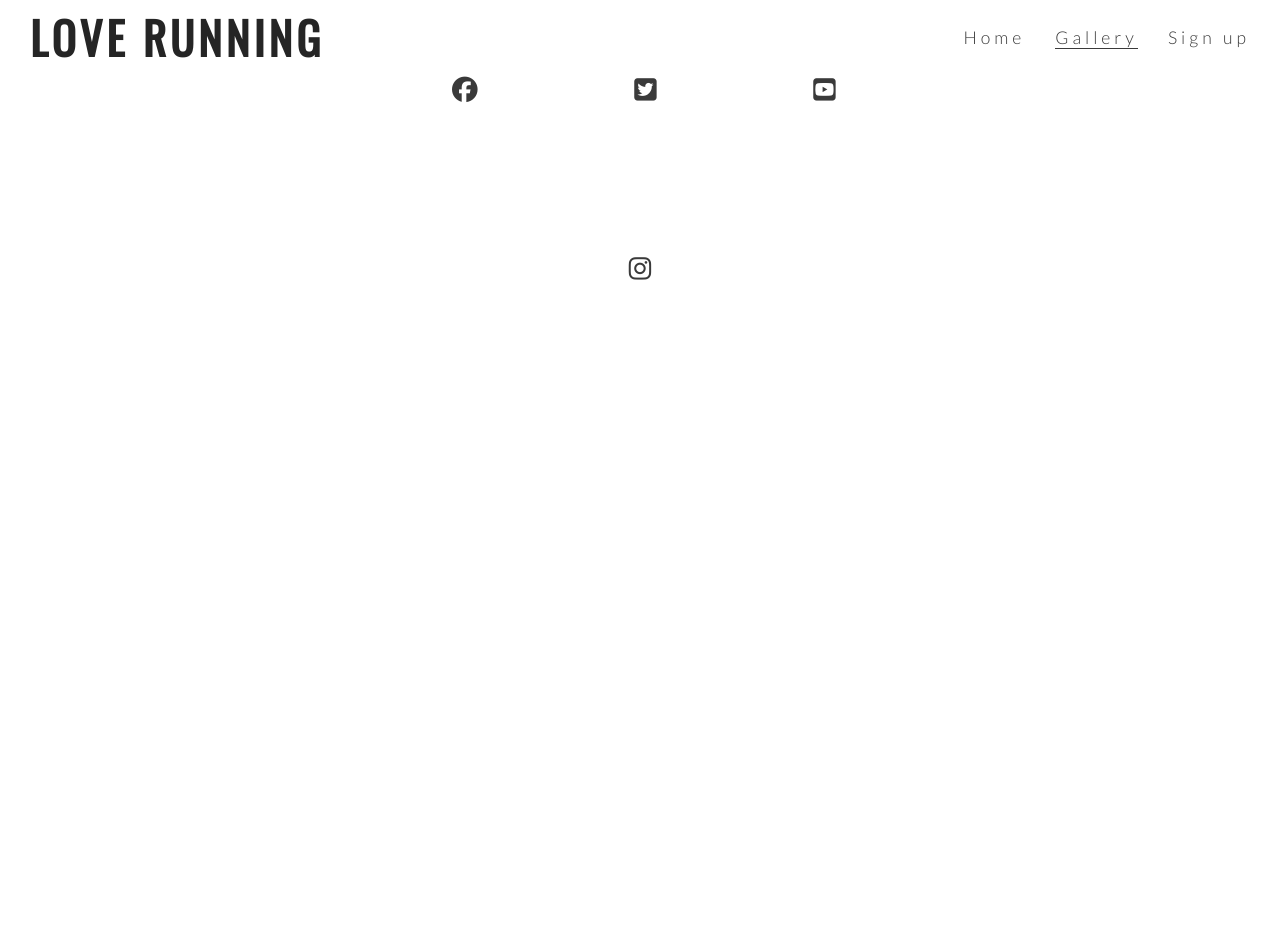
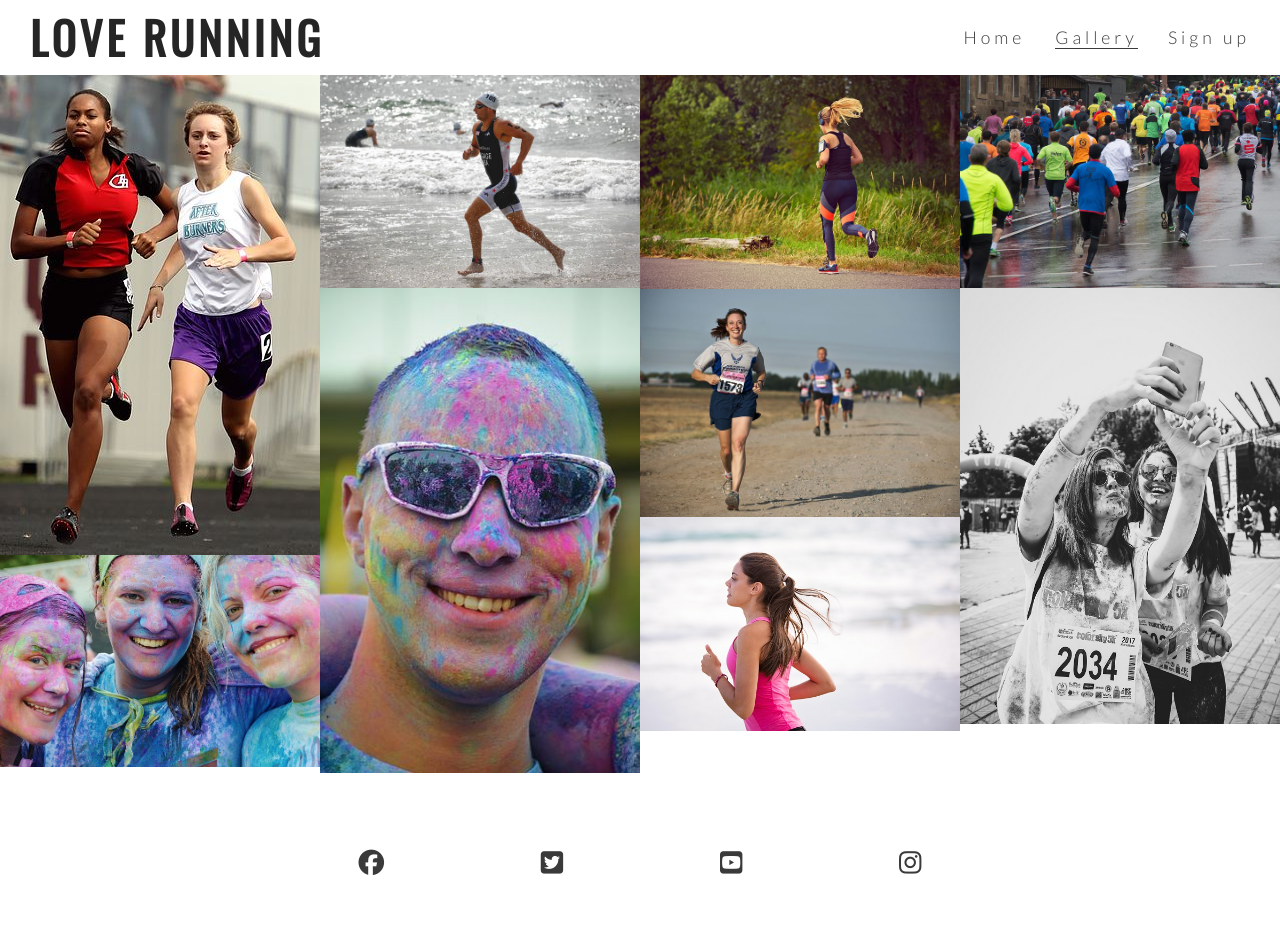
Before and after one commit to khalidcodes1/love-running, a plain HTML site: page gallery.html in a window 1280 px wide. Before the commit the page ends 800 px from the top, so only its background shows below. Drawn offline with nearby package versions, Linux system fonts and the light colour scheme.

Commit message:
Add gallery photos and masonry styling

```diff
--- a/assets/css/style.css
+++ b/assets/css/style.css
@@ -239,3 +239,16 @@ footer {
     padding: 5%;
     color: #3a3a3a;
 }
+
+/* gallery */
+
+#photos {
+    clear: both;
+    line-height: 0;
+    column-count: 4;
+    column-gap: 0;
+}
+
+#photos>img {
+    width: 100%;
+}
--- a/gallery.html
+++ b/gallery.html
@@ -32,6 +32,18 @@
             </ul>
         </nav>
     </header>
+    <section id="photos">
+        <img src="assets/images/athletes.jpg" alt="Two athletes running together">
+        <img src="assets/images/girls.jpg" alt="Three girls at charity paint running festival">
+        <img src="assets/images/runner3.jpg" alt="Solo male runner jogging on a beach">
+        <img src="assets/images/man.jpg" alt="Man at charity paint running festival">
+        <img src="assets/images/runner1.jpg" alt="Solo feamle runner jogging through phoenix park">
+        <img src="assets/images/runner2.jpg" alt="Runners competing in marathon">
+        <img src="assets/images/runner4.jpg" alt="Solo female runner jogging on a beach">
+        <img src="assets/images/running_gang.jpg" alt="Large group of runners taking part in a marathon on a rainy day">
+        <img src="assets/images/mud-run.jpg"
+            alt="Two women runners taking a muddy selfie after the Mud Runners Championship">
+    </section>
 
     <footer>
         <ul class="social-networks">
```
Also changed, not shown: assets/images/athletes.jpg (added), assets/images/girls.jpg (added), assets/images/man.jpg (added), assets/images/mud-run.jpg (added), assets/images/runner1.jpg (added), assets/images/runner2.jpg (added), assets/images/runner3.jpg (added), assets/images/runner4.jpg (added), assets/images/running_gang.jpg (added).
